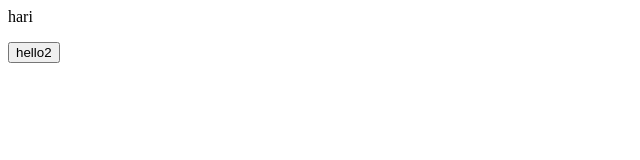
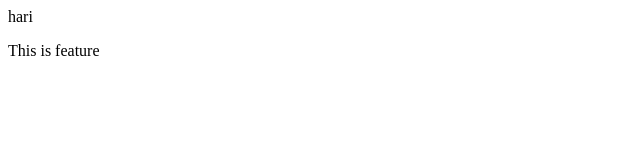
Before and after one commit to Harry1402/Learning-Git-and-Github, a plain HTML site: page index.html in a window 1280 px wide. Shown: the whole page, without its empty margins (0-640 px from the left). Drawn offline with Linux system fonts and the light colour scheme.

Commit message:
adding features

```diff
--- a/index.html
+++ b/index.html
@@ -1,2 +1,2 @@
 <p>hari</p>
-<button>hello2</button>
+<p>This is feature</p>
```
